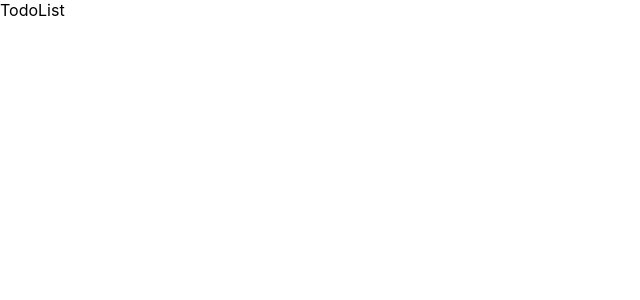
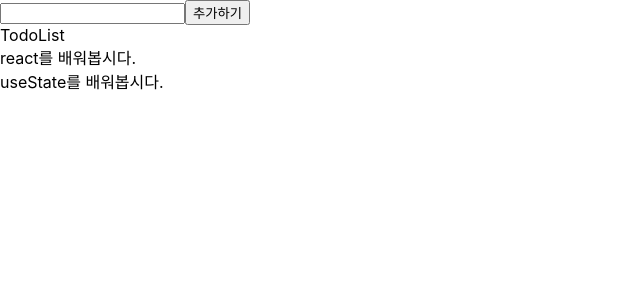
Before and after one commit to JellyKingdom/react-exam1, a React (Create React App) app: page / in a window 1280 px wide. Shown: the top 300 px of the page, without its empty margins (0-640 px from the left). Built offline with nearby package versions, Linux system fonts and the light colour scheme.

Commit message:
feat: insert

```diff
--- a/src/App.js
+++ b/src/App.js
@@ -1,11 +1,57 @@
-import logo from './logo.svg';
-import './App.css';
+import logo from "./logo.svg";
+import "./App.css";
+import { useState } from "react";
 
 function App() {
+    const [todos, setTodos] = useState([
+      { id: 1, title: "react를 배워봅시다." },
+      { id: 2, title: "useState를 배워봅시다." },
+
+  ]);
+    const [title, setTitle] = useState('');
+
+    const titleChangeHandler = (e) => {
+        setTitle(e.target.value);
+    };
+
+    const addButtonHandler = () => {
+      const newTodos = {
+        id: todos.length + 1,
+        title,
+      }
+
+      setTodos([...todos,newTodos]);
+    };
+    return (
+        <>
+            <div>
+                <div>
+                    <input value={title} onChange={titleChangeHandler} />
+                    <button onClick={addButtonHandler}>추가하기</button>
+                </div>
+            </div>
+            <div> TodoList</div>
+            <div>
+              {
+                todos.map(function(todo){
+                  return(
+                    <Todo
+                      key={todo.id}
+                      todo={todo}
+                    />
+                  )
+                })
+              }
+            </div>
+        </>
+    );
+}
+
+const Todo = ({todo}) => {
   return (
-    <>
-      <div> TodoList</div>
-    </>
+    <div key={todo.id}>
+      {todo.title}
+    </div>
   );
 }
 
```
